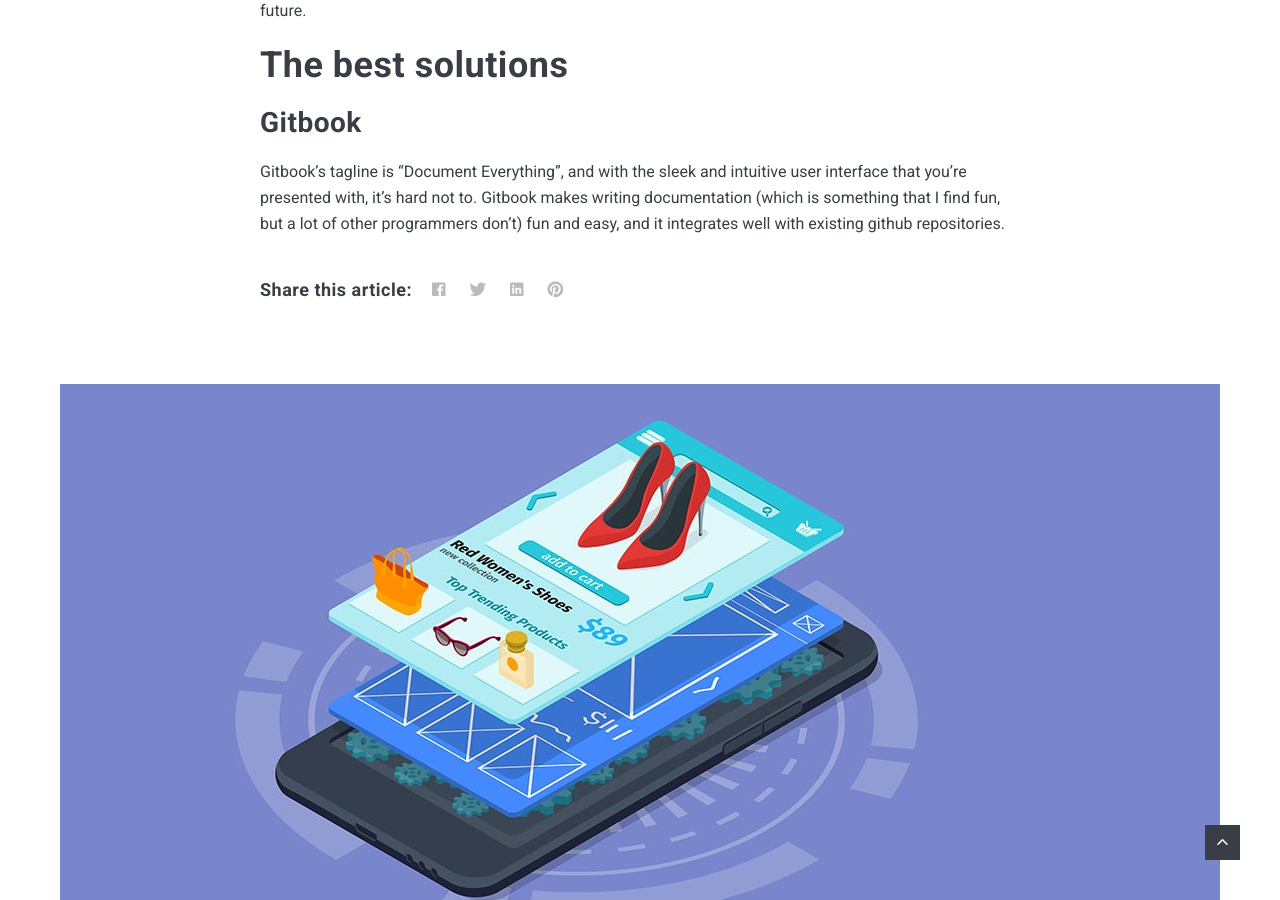
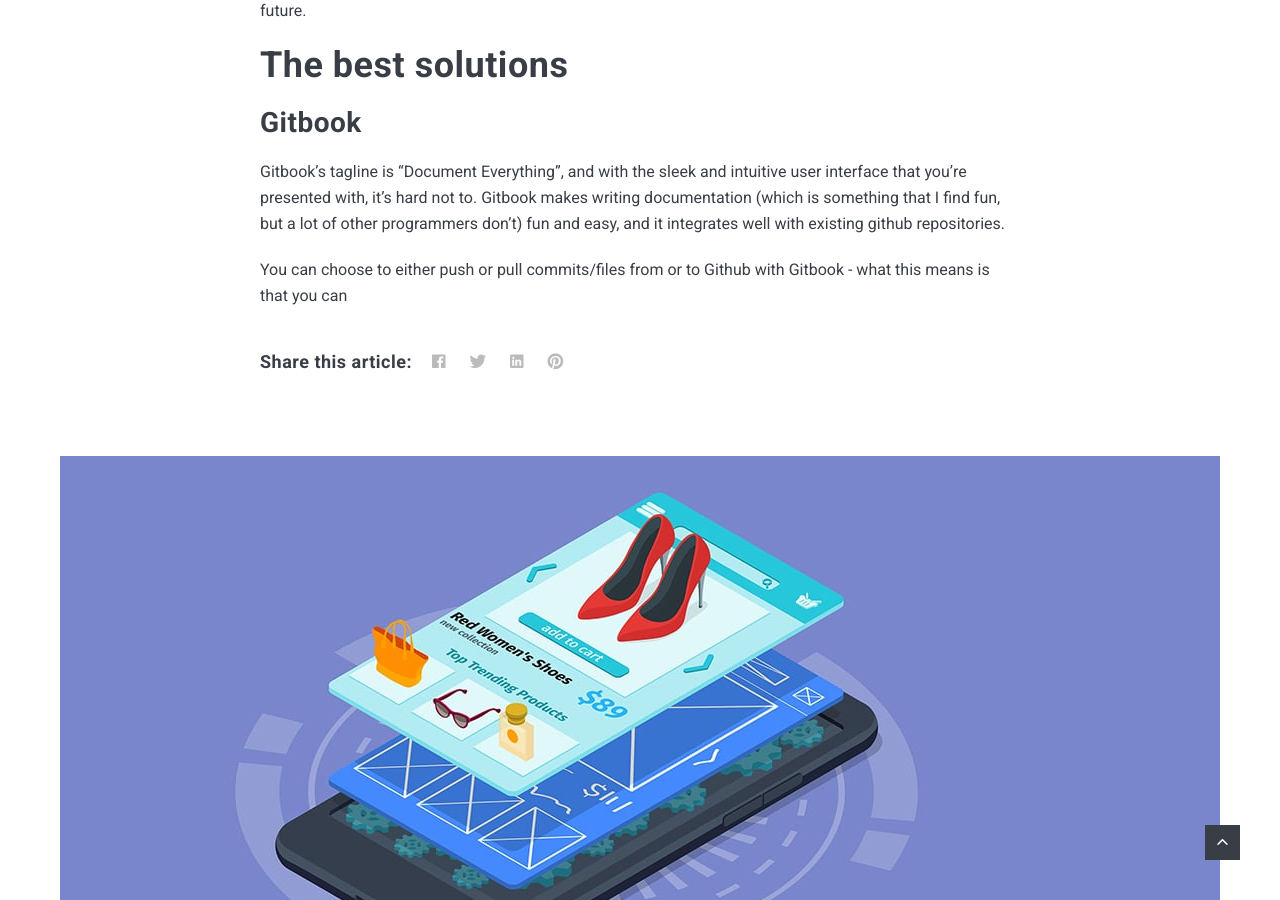
Before and after one commit to Gizmotronn/acord-robotics.github11, a Jekyll site: the page built from _posts/2018-07-17-time-to-givegifts-to-everyone.markdown, in a window 1280 px wide and 900 px high, scrolled down 1953 px. Built offline with Jekyll 4.4.1, drawn with Linux system fonts in a browser that asks for light colours; nearby versions of some CDN libraries; comment, search, counter and statistics services are not loaded.

Commit message:
Update 2018-07-17-time-to-givegifts-to-everyone.markdown

```diff
--- a/_posts/2018-07-17-time-to-givegifts-to-everyone.markdown
+++ b/_posts/2018-07-17-time-to-givegifts-to-everyone.markdown
@@ -21,3 +21,5 @@ In the interests of open-source-ness, and simplicity, I'll be using a git-based
 # The best solutions
 ## Gitbook
 Gitbook's tagline is "Document Everything", and with the sleek and intuitive user interface that you're presented with, it's hard not to. Gitbook makes writing documentation (which is something that I find fun, but a lot of other programmers don't) fun and easy, and it integrates well with existing github repositories.
+
+You can choose to either push or pull commits/files from or to Github with Gitbook - what this means is that you can
```
